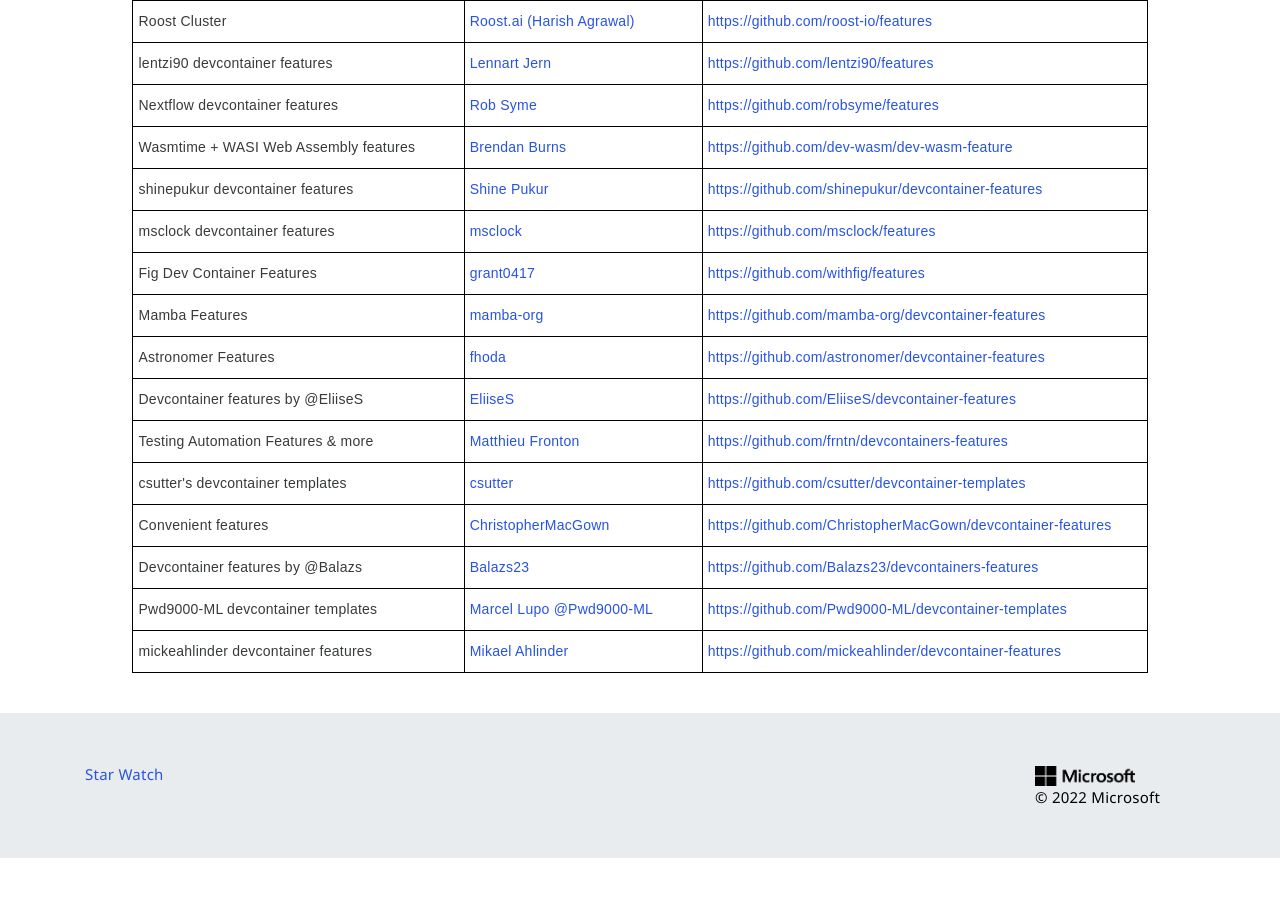
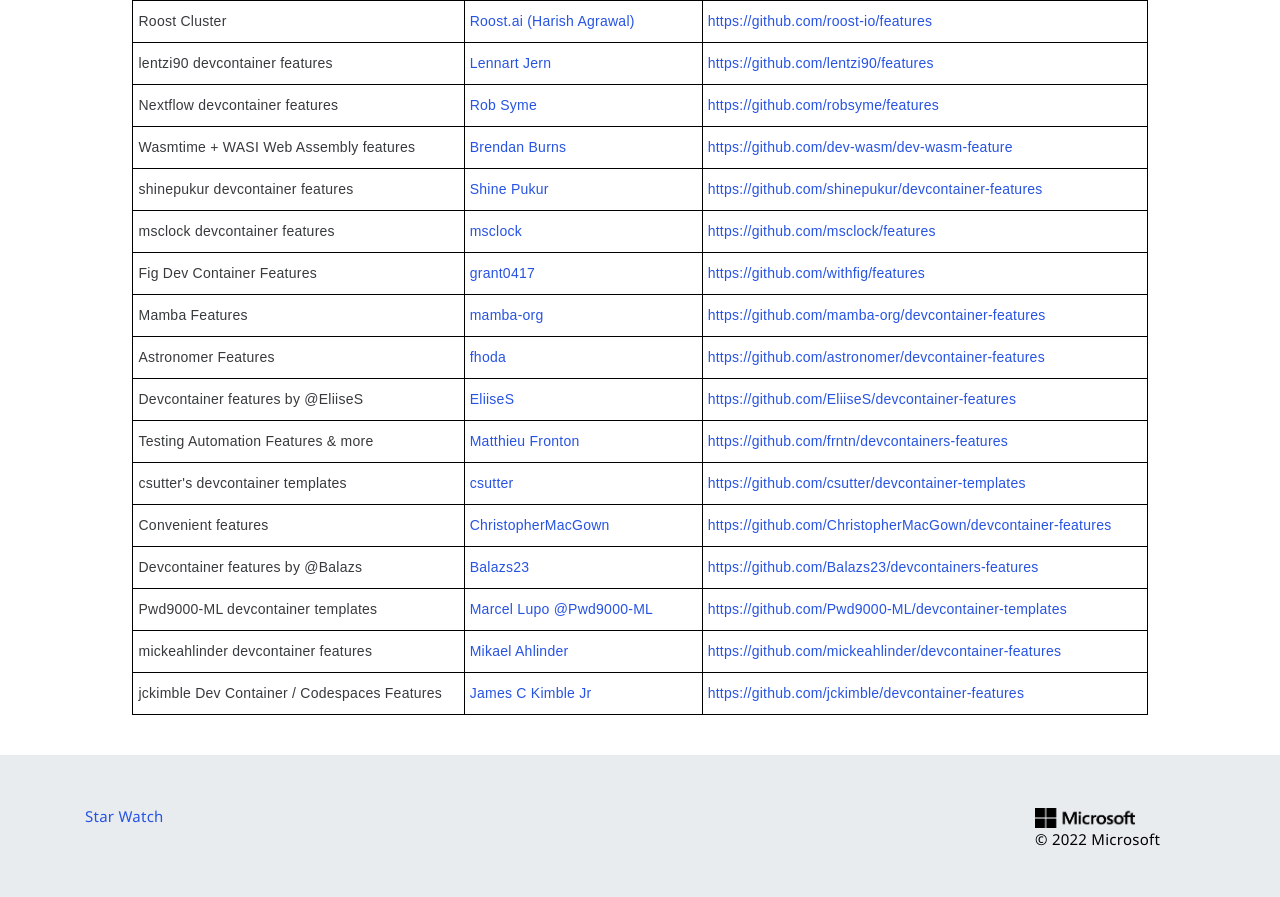
Before and after one commit to devcontainers/devcontainers.github.io, a Jekyll site: the page built from collections.html, in a window 1280 px wide and 900 px high, scrolled down 1846 px. Shown: the top 897 px of the window. Built offline with Jekyll 4.4.1, drawn with Linux system fonts in a browser that asks for light colours; nearby versions of some CDN libraries; comment, search, counter and statistics services are not loaded; before the commit the page ends 2704 px from its top, so only the background shows below that.

Commit message:
Add jckimble to collection-index.yml

```diff
--- a/_data/collection-index.yml
+++ b/_data/collection-index.yml
@@ -258,3 +258,8 @@
   contact: https://github.com/mickeahlinder/devcontainer-features/issues
   repository: https://github.com/mickeahlinder/devcontainer-features
   ociReference: ghcr.io/mickeahlinder/devcontainer-features
+- name: jckimble Dev Container / Codespaces Features
+  maintainer: James C Kimble Jr
+  contact: https://github.com/jckimble/devcontainer-features/issues
+  repository: https://github.com/jckimble/devcontainer-features
+  ociReference: ghcr.io/jckimble/devcontainer-features
```
